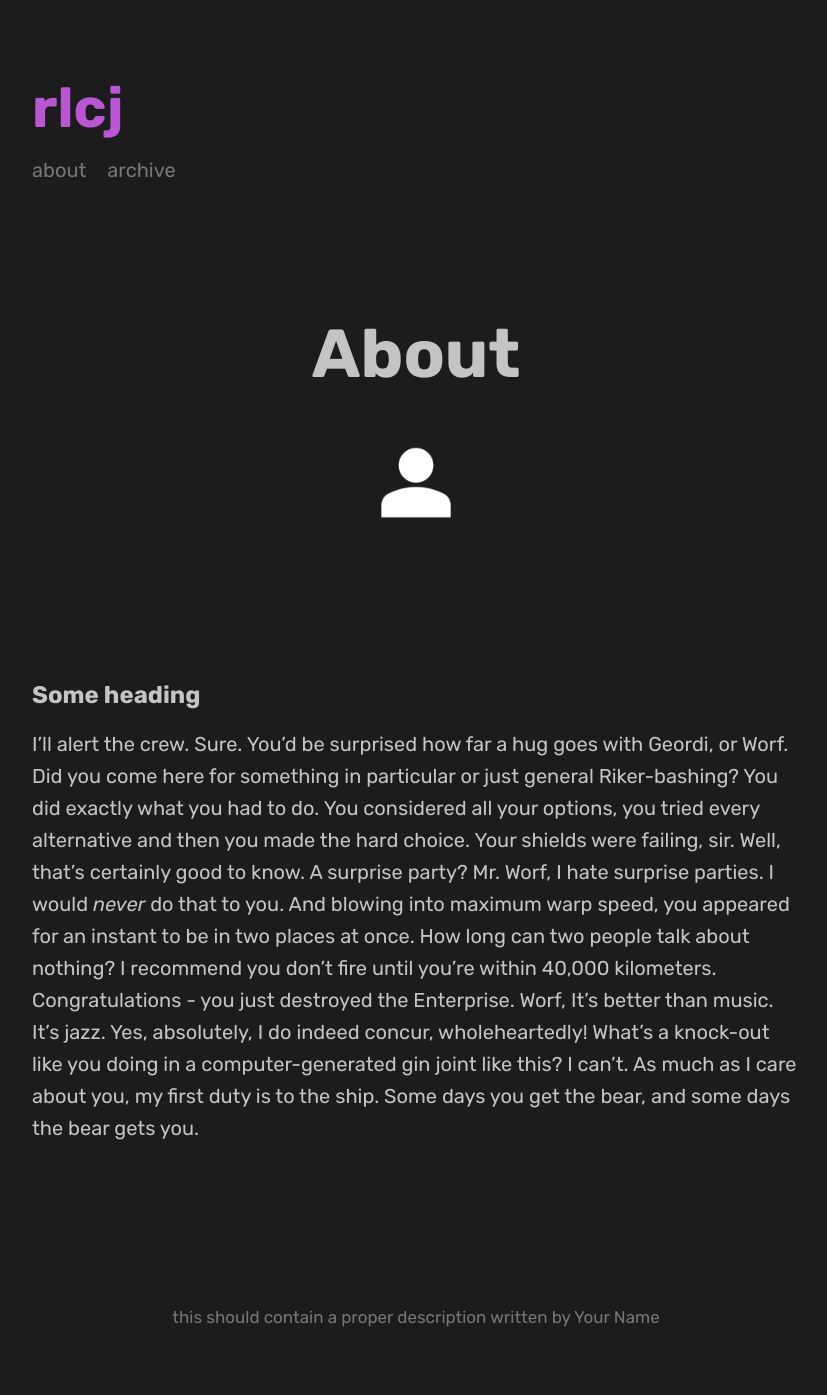
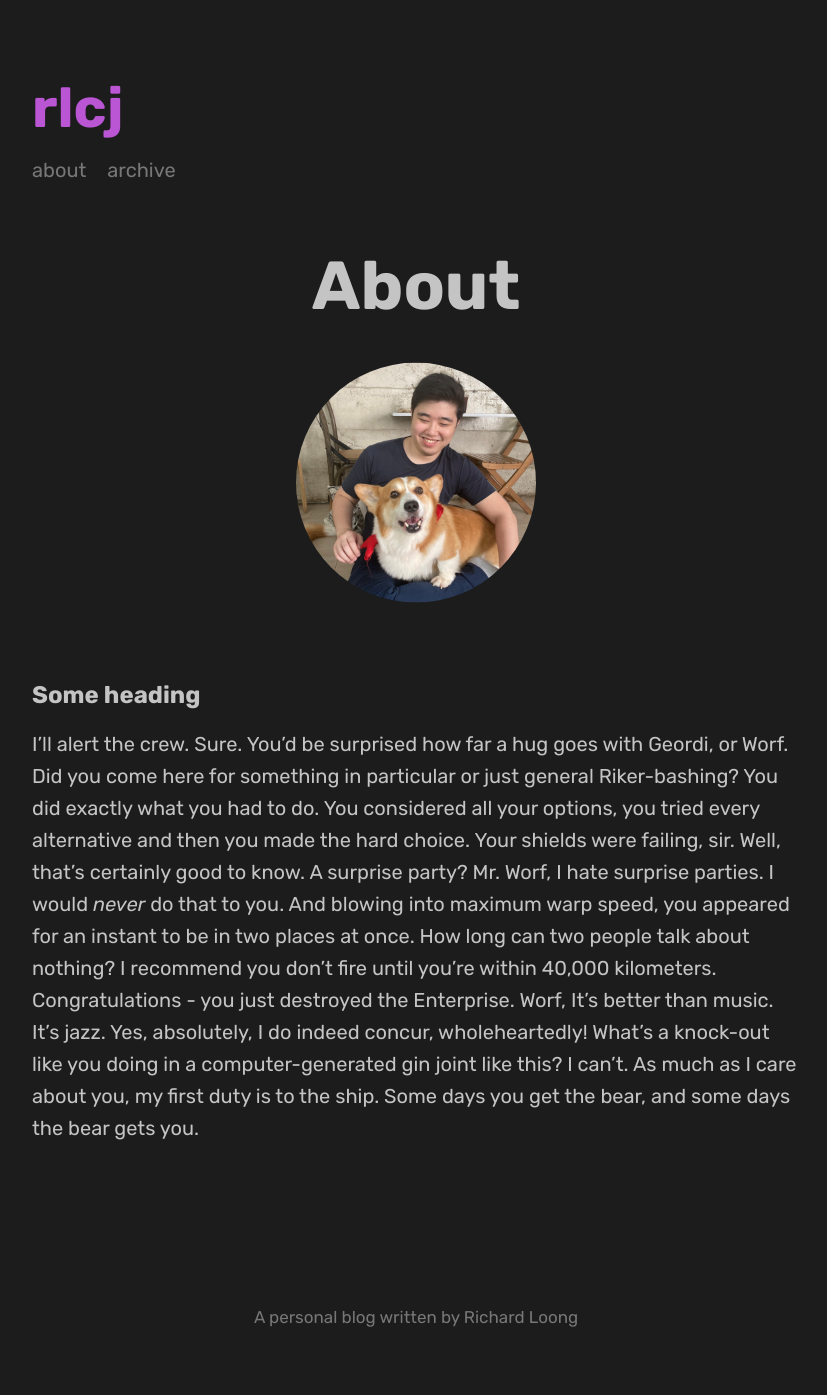
Before and after one commit to SpawnageLoong/rlcj.net, a Jekyll site: the page built from about.md, in a window 1280 px wide. Shown: the whole page, without its empty margins (224-1051 px from the left). Built offline with Jekyll 4.4.1, drawn with Linux system fonts in a browser that asks for light colours.

Commit message:
Add profile picture and socials

```diff
--- a/_config.yml
+++ b/_config.yml
@@ -8,7 +8,7 @@
 blog:
   title                       : rlcj
   description                 : >
-                               this should contain a proper description
+                               A personal blog
 
   ## !!
   ## Untested blog settings
@@ -31,14 +31,14 @@
 
 # Author info
 author:
-  fullname                  : Your Name
+  fullname                  : Richard Loong
   rss                       : true # generate RSS feed and show it's icon in header
-  mail                      : your@email.com # change to your e-mail address
-  twitter                   : twitter-user-name
-  github                    : github-user-name
-  youtube                   : youtube-user-name
-  linkedin                  : linkedin-user-name
-  photo                     : /assets/images/me.png
+  mail                      : richard@rlcj.net # change to your e-mail address
+  twitter                   :
+  github                    : SpawnageLoong
+  youtube                   : '@ShizukaShinano'
+  linkedin                  : richardloongcj
+  photo                     : /assets/images/me.jpg
 
 ## !!
 ## Advanced blog settings
--- a/_sass/_components.scss
+++ b/_sass/_components.scss
@@ -130,13 +130,13 @@
 
 // Photo in About page
 .me {
-  width: 6.5rem;
+  width: 15rem;
   border-radius: 100%;
   position: relative;
 }
 @media (max-width: 50em) {
   .me {
-    width: 6.5rem;
+    width: 15rem;
     margin-top: -4.8rem;
   }
 }
```
Also changed, not shown: assets/images/me.jpg (added), assets/images/me.png (deleted).
